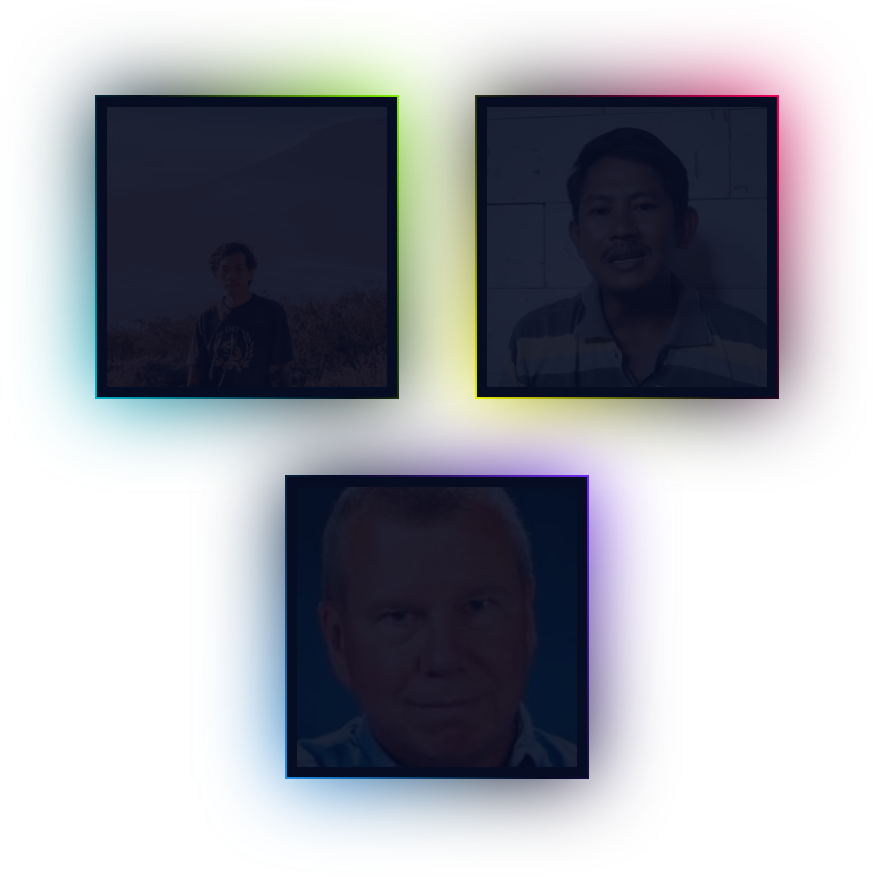
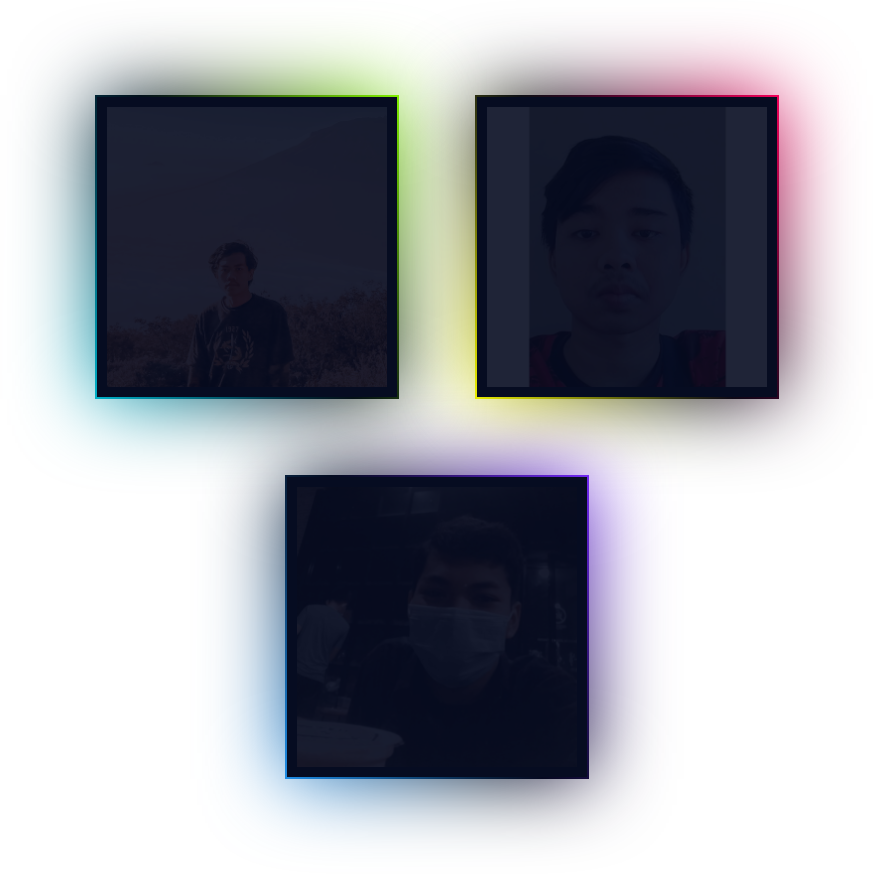
Before and after one commit to didik20051397040/WEB-FUTSAL-MATCH, a plain HTML site: page Futsal Match/index.html in a window 1280 px wide. Shown: the part 2859-3740 px from the top of the page, without its empty margins (203-1076 px from the left). Drawn offline with Linux system fonts and the light colour scheme.

Commit message:
Update index.html

```diff
--- a/Futsal Match/index.html
+++ b/Futsal Match/index.html
@@ -109,7 +109,7 @@
             </div>
             <div class="box1">
                 <div class="imgBx">
-                     <img src="img/mursid.jpg">
+                     <img src="img/kikik.jpg">
                 </div>
                 <div class="content1">
                     <h2>Rizki Januar<br><span>Manajemen Informatika</span></h2>
@@ -117,7 +117,7 @@
             </div>
             <div class="box1">
                 <div class="imgBx">
-                     <img src="img/budi.jpg">
+                     <img src="img/vito.jpg">
                 </div>
                 <div class="content1">
                     <h2>Rayhan Vito<br><span>Manajemen Informatika</span></h2>
```
